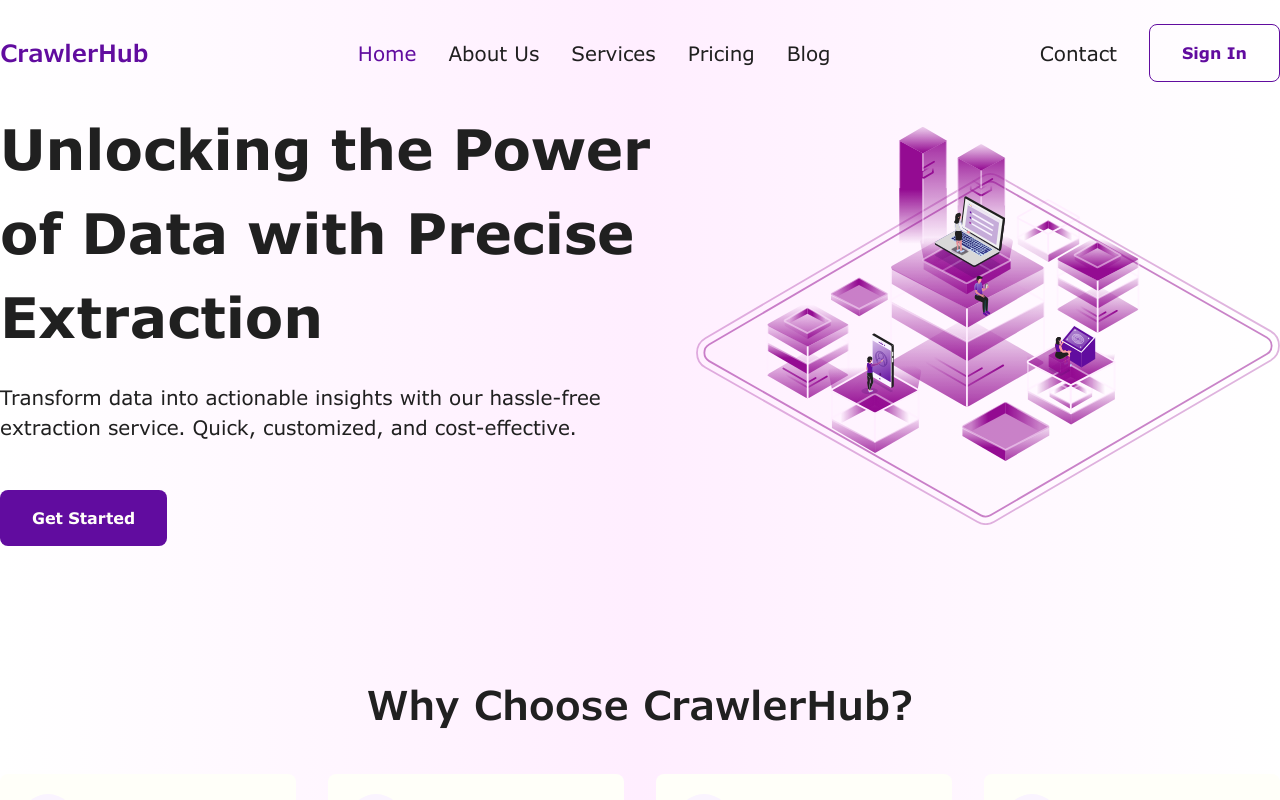
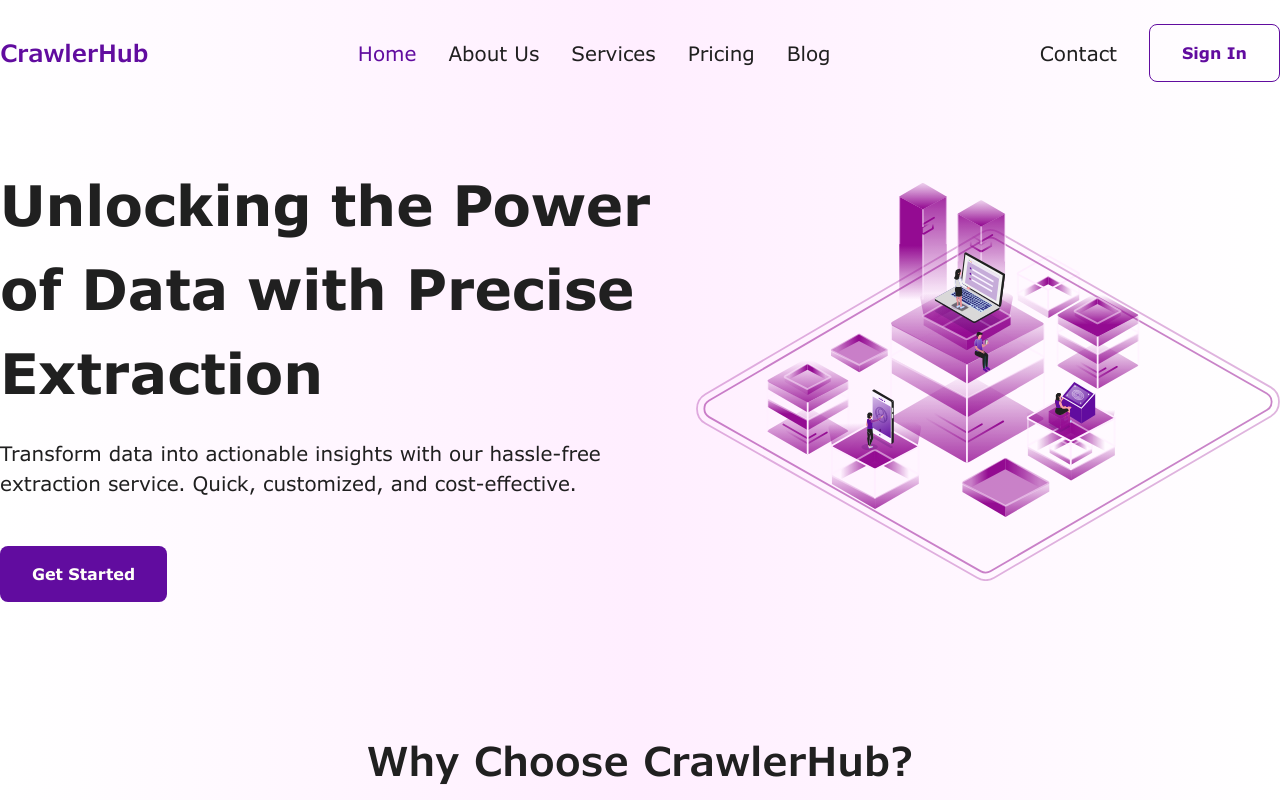
Before and after one commit to beecodeguy/crawlhub, a Next.js app: page / in a window 1280 px wide. Shown: the top 800 px of the page. Built offline with nearby package versions, Linux system fonts and the light colour scheme.

Commit message:
add certain padding in bottom from header

```diff
--- a/src/components/containers/Header/MobileHeader.tsx
+++ b/src/components/containers/Header/MobileHeader.tsx
@@ -18,7 +18,7 @@ const MobileHeader = () => {
 
   return (
     <header
-      className={cn("block lg:hidden", {
+      className={cn("block lg:hidden pb-7", {
         "mobile-nav": isOpen,
       })}
     >
--- a/src/components/containers/Header/index.tsx
+++ b/src/components/containers/Header/index.tsx
@@ -9,7 +9,7 @@ const Header = () => {
     <>
       {" "}
       <MobileHeader />
-      <header className="hidden lg:block">
+      <header className="hidden lg:block pb-7">
         <nav className="container mx-auto flex py-3 justify-between items-center">
           <span className="typography-h4 text-primary">CrawlerHub</span>
           <NavItems />
```
